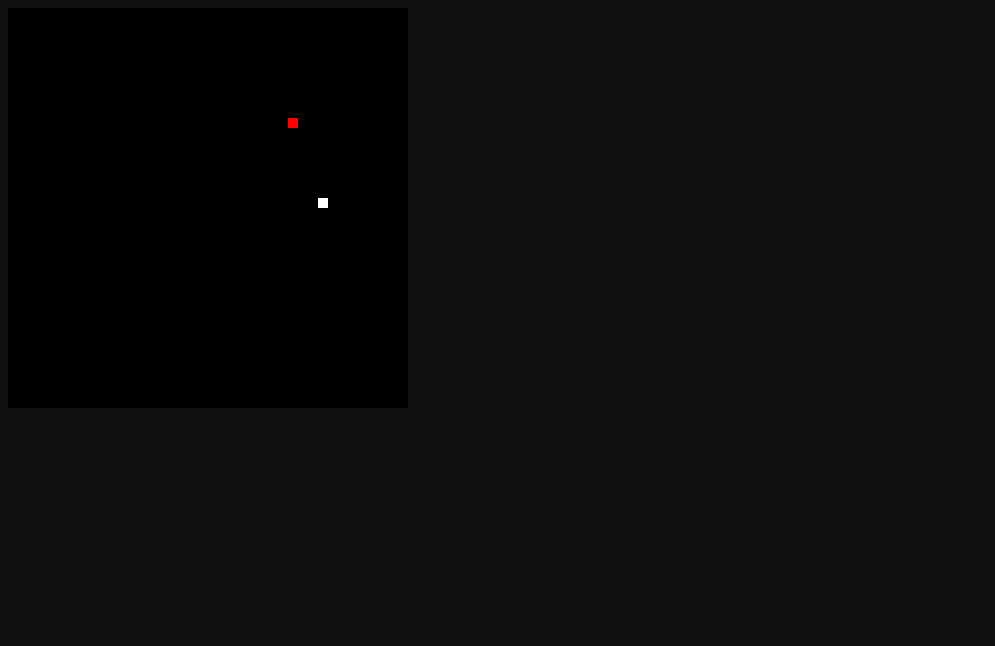
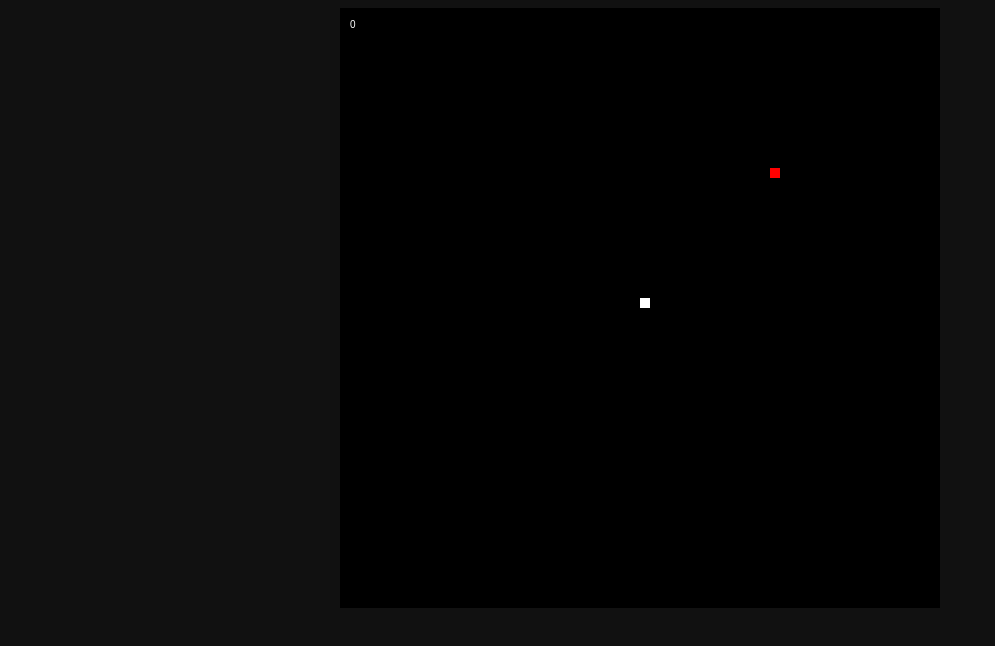
Before and after one commit to kasouza/snake, a plain HTML site: page index.html in a window 1280 px wide. Shown: the whole page, without its empty margins (0-995 px from the left). Drawn offline with Linux system fonts and the light colour scheme.

Commit message:
added snake.png(for readme), changed ident from spaces to tabs, added a counter, some refactor and some fine tuning

```diff
--- a/index.html
+++ b/index.html
@@ -3,16 +3,18 @@
 	<head>
 		<meta charset="utf-8">
 		<title>Snake</title>
-
 		<style media="screen">
 body {
+	display: flex;
+	justify-content: center;
 	background: #111111;
 }
 		</style>
 	</head>
 	<body>
-    <canvas id="canvas" width="400" height="400"></canvas>
+		<canvas id="canvas" width="600" height="600"></canvas>
 
+		<script src="./scripts/counter.js" charset="utf-8"></script>
 		<script src="./scripts/grid.js" charset="utf-8"></script>
 		<script src="./scripts/section.js" charset="utf-8"></script>
 		<script src="./scripts/snake.js" charset="utf-8"></script>
--- a/index.js
+++ b/index.js
@@ -9,9 +9,6 @@ const HEIGHT = canvas.height;
 const SQUARE_SIZE = 10;
 const ROWS = Math.floor(WIDTH / SQUARE_SIZE);
 const COLS = Math.floor(HEIGHT / SQUARE_SIZE);
-
-const TIME_FACTOR_PER_FRUIT = 0.99;
-const MIN_ELAPSED_TIME_THRESHOLD = 10;
 
 function setup() {
 	const game = new Game();
@@ -39,6 +36,11 @@ function setup() {
 				e.preventDefault();
 				game.commandsStack.push([-1, 0]);
 				break;
+
+			case 'p':
+				e.preventDefault();
+				game.togglePause();
+				break;
 		}
 	});
 
--- /dev/null
+++ b/scripts/counter.js
@@ -0,0 +1,21 @@
+class Counter {
+	constructor(x, y) {
+		this.x = x;
+		this.y = y;
+
+		this.count = 0;
+	}
+
+	reset() {
+		this.count = 0;
+	}
+
+	update(count) {
+		this.count = count;
+	}
+
+	show() {
+		ctx.fillStyle = 'white';
+		ctx.fillText(this.count, this.x, this.y);
+	}
+}
--- a/scripts/game.js
+++ b/scripts/game.js
@@ -2,14 +2,23 @@ class Game {
 	constructor() {
 		this.grid = new Grid(COLS, ROWS);
 		this.snake = new Snake(Math.round(COLS / 2) - 1, Math.round(ROWS / 2) - 1);
+
+		this.startingTimeThreshold = 150;
 		this.startTime = 0;
-    this.elapsedTimeThreshold = 150;
+		this.elapsedTimeThreshold = this.startingTimeThreshold;
+
 		this.fruitsToCreate = 1;
 		this.collectedFruits = 0;
+		this.counter = new Counter(10, 20);
+
 		this.commandsStack = [];
+		this.isPaused = false;
+
+		this.timeFactorPerFruit = 0.95;
+		this.minElapsedTimeThreshold = 50;
 	}
 
-  // Just a alias
+	// Just an alias
 	start() {
 		this.reset();
 	}
@@ -17,13 +26,38 @@ class Game {
 	reset() {
 		this.grid.reset();
 		this.snake.reset();
+		this.counter.reset();
+
+		this.collectedFruits = 0;
+		this.fruitsToCreate = 1;
+		this.elapsedTimeThreshold = this.startingTimeThreshold;
+		this.commandStack = [];
 
 		this.grid.randomFruity();
 
-    requestAnimationFrame((endTime) => this.update(endTime));
+		// You need to use an arrow function or `bind` the function call to `this` object,
+		// otherwise `this` will be undefined in the `update` function!!!
+		//
+		// Do this:
+		// requestAnimationFrame(endTime => this.update(endTime));
+		//
+		// or this:
+		requestAnimationFrame(this.update.bind(this));
+	}
+
+	togglePause() {
+		this.isPaused = !this.isPaused;
+
+		if (!this.isPaused) {
+			requestAnimationFrame(this.update.bind(this));
+		}
 	}
 
 	update(endTime) {
+		if (this.isPaused) {
+			return;
+		}
+
 		let hasLost = false;
 
 		this.show();
@@ -53,15 +87,15 @@ class Game {
 								this.grid.randomFruity();
 							}
 
-              if (this.collectedFruits % 2 == 0) {
 							this.fruitsToCreate++;
 						}
-            }
+
+						this.collectedFruits++;
 
 						this.snake.grow();
 						// Make the game faster when you collect a fruit
 						this.elapsedTimeThreshold = Math.max((this.elapsedTimeThreshold
-              * TIME_FACTOR_PER_FRUIT), MIN_ELAPSED_TIME_THRESHOLD);
+							* this.timeFactorPerFruit), this.minElapsedTimeThreshold);
 					} else {
 						this.grid.removeFruit(fruit);
 						this.grid.randomFruity();
@@ -78,11 +112,13 @@ class Game {
 			this.startTime = endTime;
 		}
 
+		this.counter.update(this.collectedFruits);
+
 		if (hasLost) {
 			alert("You Lost!");
 			this.reset();
 		} else {
-      requestAnimationFrame((endTime) => this.update(endTime));
+			requestAnimationFrame(this.update.bind(this));
 		}
 
 	}
@@ -93,5 +129,6 @@ class Game {
 
 		this.grid.show();
 		this.snake.show();
+		this.counter.show();
 	}
 }
```
Also changed, not shown: assets/snake.png (added), scripts/grid.js (indentation only), scripts/section.js (indentation only), scripts/snake.js (indentation only). Lines whose indentation alone changed are shown as unchanged.
